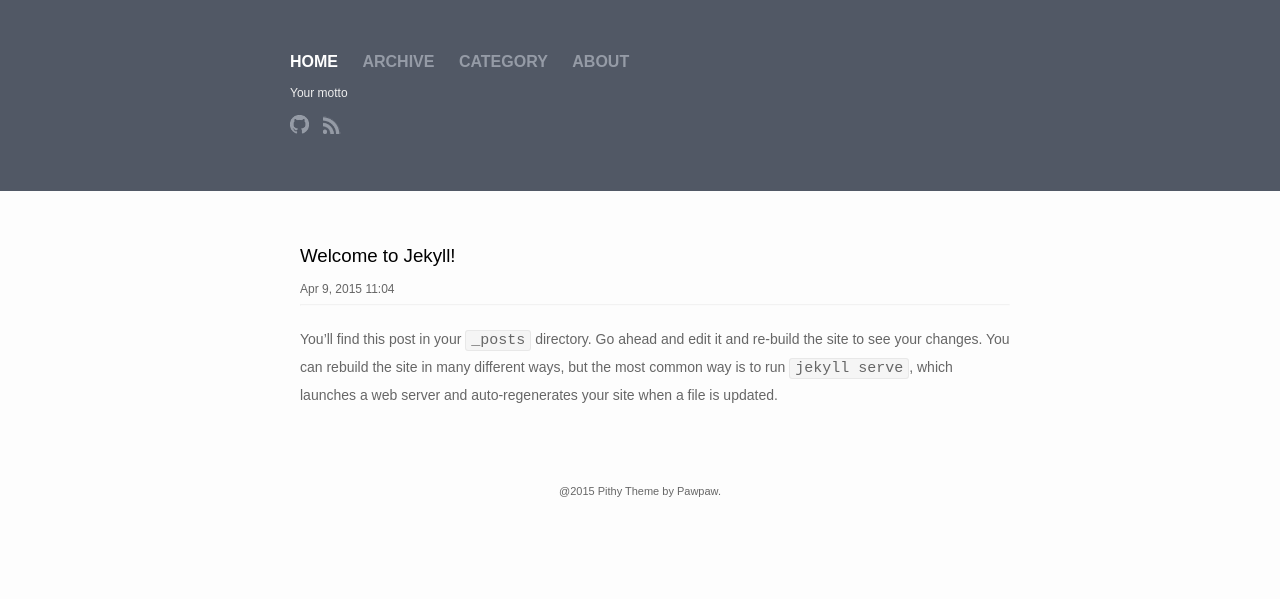
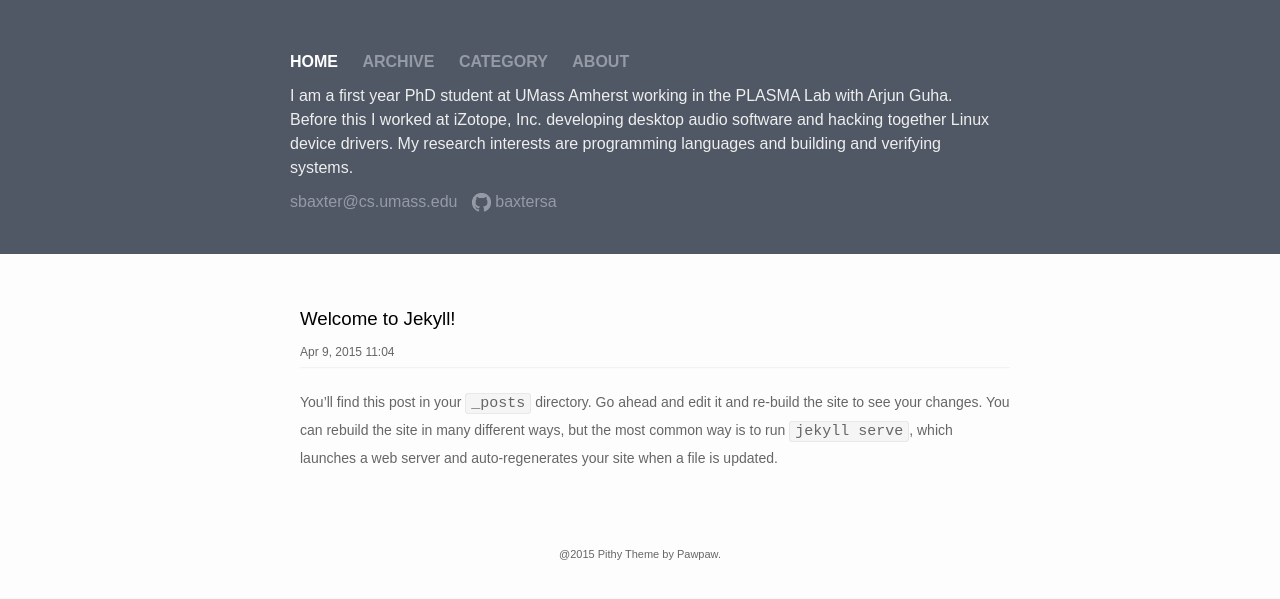
Before and after one commit to baxtersa/baxtersa.github.io, a Jekyll site: the page built from index.html, in a window 1280 px wide. Shown: the top 599 px of the page. Built offline with Jekyll 4.4.1, drawn with Linux system fonts in a browser that asks for light colours.

Commit message:
Updated short bio

```diff
--- a/_config.yml
+++ b/_config.yml
@@ -1,6 +1,11 @@
 # Site settings
 title: Sam Baxter
-motto: Your motto
+motto: >
+  I am a first year PhD student at UMass Amherst working in the
+  PLASMA Lab with Arjun Guha. Before this I worked at iZotope, Inc.
+  developing desktop audio software and hacking together Linux
+  device drivers. My research interests are programming languages
+  and building and verifying systems.
 email: sbaxter@cs.umass.edu
 description: > # this means to ignore newlines until "baseurl:"
   Write an awesome description for your new site here. You can edit this
--- a/_includes/header.html
+++ b/_includes/header.html
@@ -47,17 +47,20 @@
 			{% endif %}
 		</div>
 		<div class="description"> {{ site.motto }} </div>
-		<ul class="social-links">
+		<div class="header-row">
+		  <ul class="social-links">
 			<li>
-				<a href="https://github.com/{{ site.github_username }}" title="Github">
-					<img width="19px" height="19px" src="/images/github.png"/>
-				</a>
+			  <a href="mailto:sbaxter@cs.umass.edu" title="Email">
+				{{ site.email }}
+			  </a>
 			</li>
 			<li>
-				<a href="/feed.xml" title="RSS">
-					<img width="19px" height="19px" src="/images/rss.png"/>
-				</a>
+			  <a href="https://github.com/{{ site.github_username }}" title="Github">
+				<img width="19px" height="19px" src="/images/github.png"/>
+				{{ site.github_username }}
+			  </a>
 			</li>
-		</ul>
+		  </ul>
+		</div>
 	</div>
 </header>
--- a/_sass/_layout.scss
+++ b/_sass/_layout.scss
@@ -78,14 +78,19 @@ li {
 
 .description {
     padding-top: 10px;
-    font-size: 12px;
+    font-size: 16px;
     line-height: 1.5em;
     color: #EEE;
 }
 
+.header-row {
+    padding-top: 10px;
+    margin-left: 0px;
+}
+
 .social-links {
-    padding-top: 10px;
-	margin-left: 0px;
+    margin-left: 0px;
+    margin-bottom: 0px;
 }
 
 .social-links li {
```
